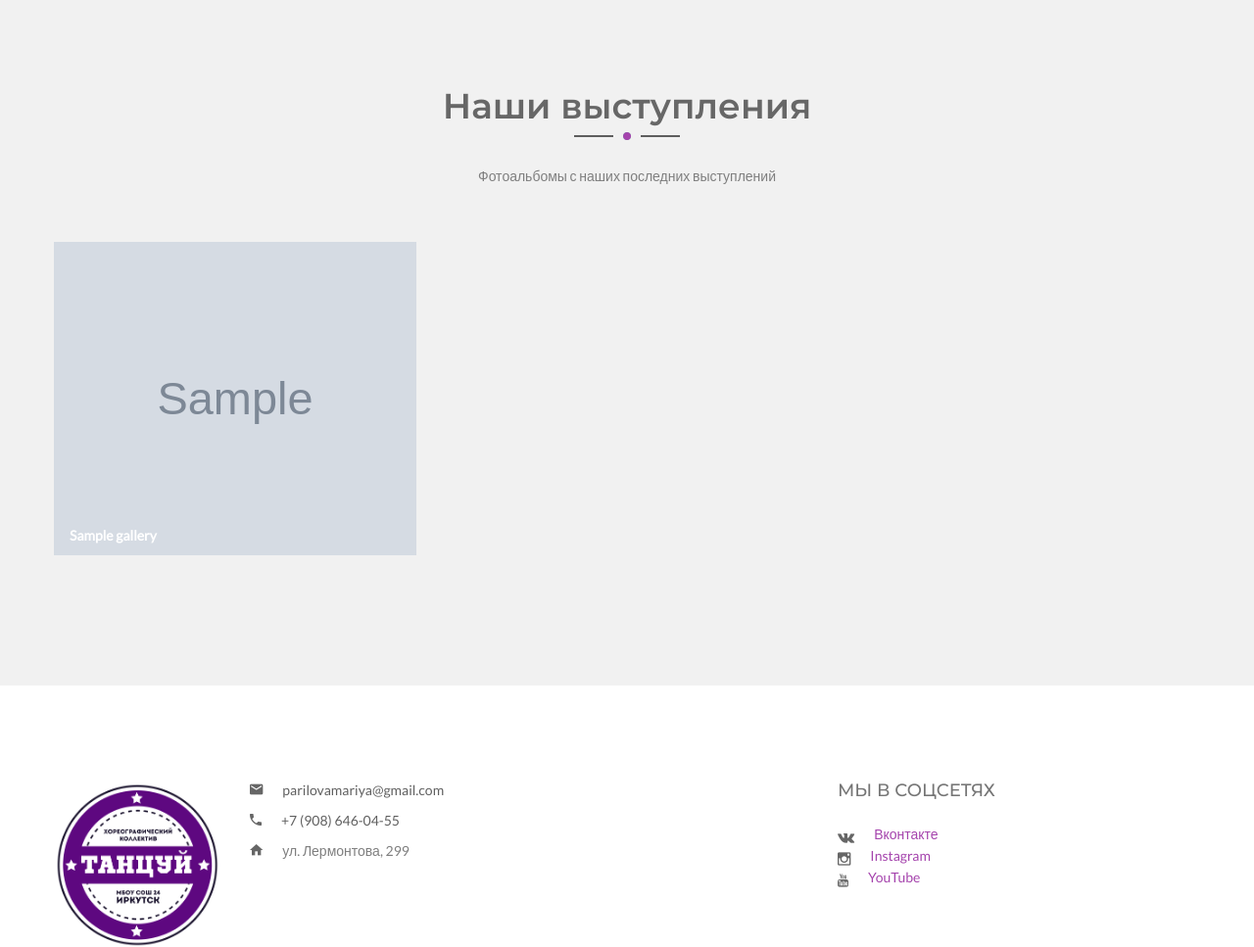
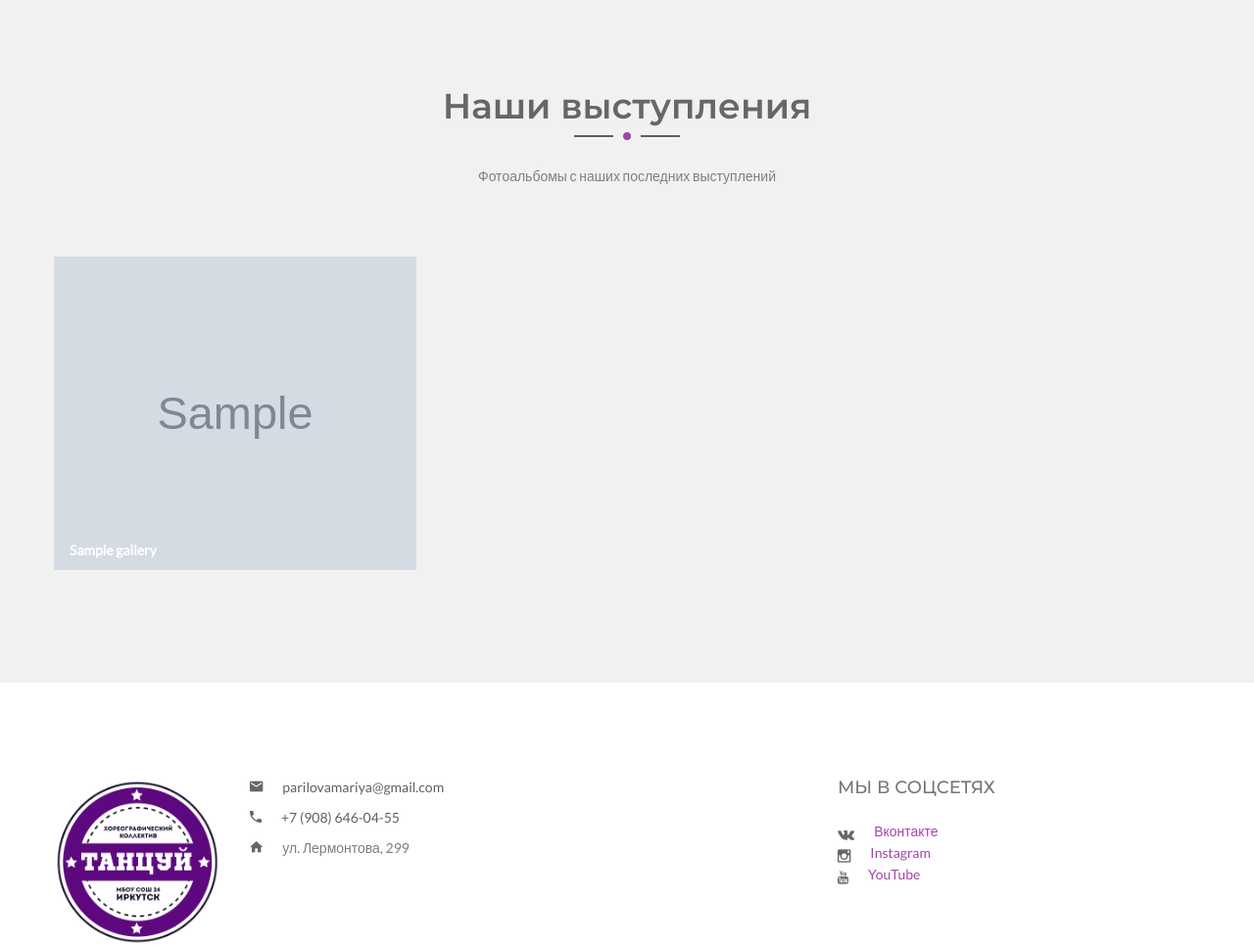
Before and after one commit to bolanebyla/lets_dance_irk, a Django app: page / in a window 1280 px wide. Shown: the part 4196-5163 px from the top of the page at 98% size. Run offline with Django 3.2, Linux system fonts and the light colour scheme; tables that the repository leaves empty hold one stand-in row (values such as "Sample post"); grey boxes marked "Sample" are stand-in pictures; some libraries are stand-ins or nearby versions.

Commit message:
Правка адаптивности обложек альбомов

```diff
--- a/static/style.css
+++ b/static/style.css
@@ -271,9 +226,9 @@
 
 .portfolio-title {
   position: absolute;
-  bottom: 8px;
-  left: 16px;
-  margin: 0;
+  bottom: 23px;
+  left: 31px;
+  margin: 0px;
   color: white;
   font-weight: 700;
 }
@@ -284,57 +239,12 @@
   -o-transition: all 0.5s ease 0s;
   transition: all 0.5s ease 0s;
 }
-.portfolio-img::after {
-  background: rgba(165, 68, 173, 0.7) none repeat scroll 0 0 padding-box
-    content-box;
-  padding: 7px;
+
+.album-cover{
+  margin: 15px 0 15px;
+
 }
-.portfolio-img::before {
-  position: absolute;
-  left: 0;
-  top: 0;
-  width: 100%;
-  height: 100%;
-  content: "";
-  opacity: 0;
-  background: rgba(255, 255, 255, 0.7);
-  -webkit-transition: all 0.5s ease 0s;
-  -o-transition: all 0.5s ease 0s;
-  transition: all 0.5s ease 0s;
-}
-.grid-item:hover .portfolio-img::before {
-  opacity: 1;
-}
-.grid-item:hover .portfolio-img {
-  box-shadow: 0px 0px 4px 4px #ececec;
-}
-.grid .grid-item:first-child,
-.grid .grid-item:nth-child(2),
-.grid .grid-item:nth-child(3),
-.grid .grid-item:nth-child(4),
-.grid .grid-item:nth-child(5),
-.grid .grid-item:nth-child(6) {
-  padding-bottom: 30px;
-}
-.mfp-wrap.mfp-gallery.mfp-close-btn-in.mfp-auto-cursor.mfp-ready {
-  z-index: 99999;
-}
-.load a {
-  background: #008c99;
-  color: #fff;
-  text-transform: uppercase;
-  padding: 5px 25px 4px;
-  font-size: 14px;
-  text-align: center;
-  display: inline-block;
-  margin-top: 50px;
-  -webkit-transition: all 0.5s ease 0s;
-  -o-transition: all 0.5s ease 0s;
-  transition: all 0.5s ease 0s;
-}
-.load a:hover {
-  color: #008c99;
-}
+
 /*----------------------------------------*/
 /*  7. Методические материалы
 /*----------------------------------------*/
--- a/templates/pages/index.html
+++ b/templates/pages/index.html
@@ -311,21 +311,19 @@
             </div>
         </div>
         <div class="row">
-            <div class="grid" style="position: relative; height: 390px;">
+            <!-- <div class="grid" style="position: relative; height: 390px;"> -->
 
                 {% for album in albums %}
-                <div class="col-md-4 col-sm-12 col-xs-12 text-center grid-item cat1 cat3"
-                    style="position: absolute; left: 0%; top: 0px;">
+                <div class="col-md-4 col-sm-4 col-xs-12 text-center">
                     <a href="gallery/album/{{album.id}}">
-                        <div class="portfolio-img single-img">
+                        <!-- <div class="portfolio-img single-img">                             -->
+                        <div class="album-cover">
                             <div
-                                style="background-image: url({{album.cover.url}}); background-size: cover; width: 370px; height: 320px; min-width: 100%; background-position: center">
+                                style="background-image: url({{album.cover.url}}); background-size: cover;  height: 320px; min-width: 100%; background-position: center">
                             </div>
                             <p class="portfolio-title ">{{ album.title }}</p>
                         </div>
-                        <div class="gallery-icon">
-                            <h4>Смотерть весь альбом</h4>
-                        </div>
+                        <!-- </div> -->
                     </a>
                 </div>
                 {% endfor %}
@@ -334,7 +332,8 @@
 
 
 
-            </div>
+
+            <!-- </div> -->
         </div>
     </div>
 </section>
```
Also changed, not shown: other parts of static/style.css (+1 -46 lines), templates/pages/gallery.html (+11 -17 lines).
